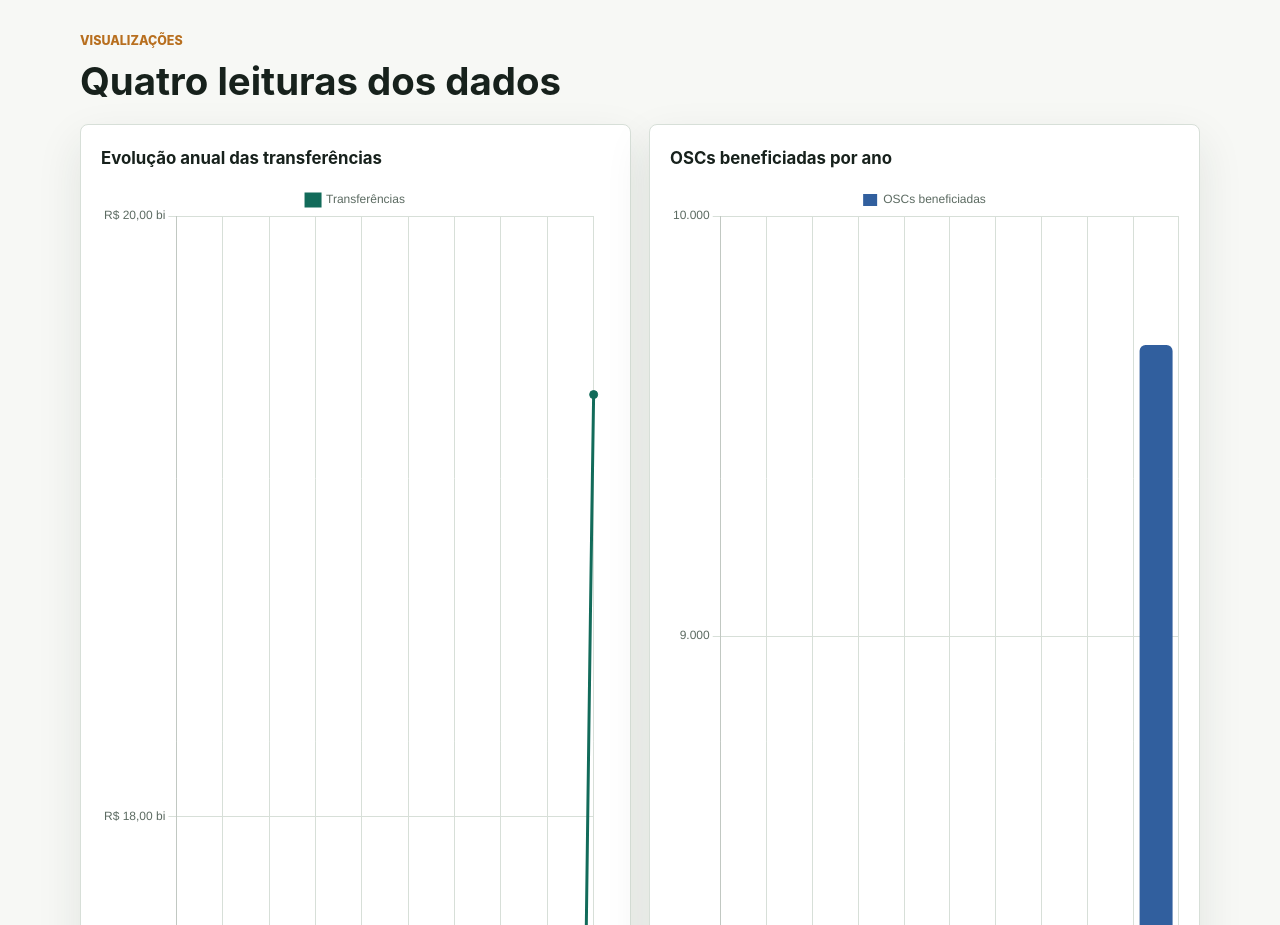
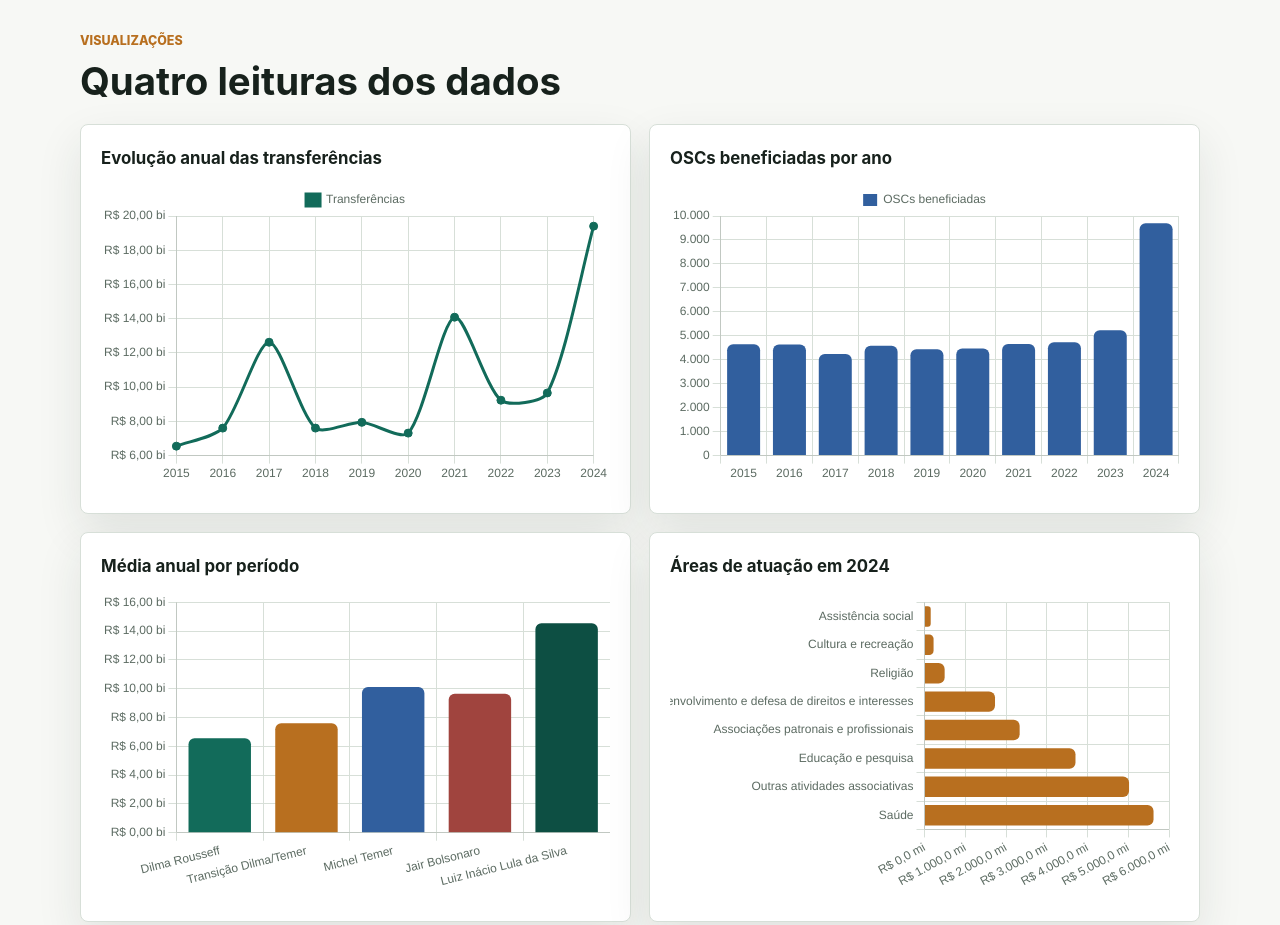
Before and after one commit to AlanzitoProgram/painel-osc-brasil, a plain HTML site: page index.html in a window 1280 px wide. Shown: the part 1240-2165 px from the top of the page. Drawn offline with nearby package versions, Linux system fonts and the light colour scheme.

Commit message:
Corrige estabilidade dos gráficos

```diff
--- a/css/components.css
+++ b/css/components.css
@@ -134,16 +134,23 @@ input[type="search"] {
 }
 
 .chart-card {
-  min-height: 390px;
+  height: 390px;
   padding: 20px;
+  display: flex;
+  flex-direction: column;
 }
+
 
 .chart-card h3 {
   font-size: 1.05rem;
 }
 
 .chart-card canvas {
-  min-height: 300px;
+  display: block;
+  width: 100% !important;
+  height: 300px !important;
+  max-height: 300px;
+  flex: 1;
 }
 
 .table-heading {
--- a/css/responsive.css
+++ b/css/responsive.css
@@ -71,12 +71,14 @@
   }
 
   .chart-card {
-    min-height: 340px;
-  }
+  height: 340px;
+}
+
 
   .chart-card canvas {
-    min-height: 260px;
-  }
+  height: 260px !important;
+  max-height: 260px;
+}
 
   .table-actions,
   .hero-actions {
--- a/js/graficos.js
+++ b/js/graficos.js
@@ -1,10 +1,35 @@
 import { formatarInteiro, formatarMoedaBilhoes, formatarMilhoes, media, obterCoresDoTema, somar } from "./utilitarios.js";
 
 const instancias = {};
+const ouvintesRedimensionamento = {};
+
+const redimensionarGrafico = (instancia) => {
+  if (!instancia?.canvas?.isConnected) {
+    return;
+  }
+
+  if (typeof window.requestAnimationFrame === "function") {
+    window.requestAnimationFrame(() => {
+      if (instancia?.canvas?.isConnected) {
+        instancia.resize();
+      }
+    });
+    return;
+  }
+
+  instancia.resize();
+};
 
 const destruir = (id) => {
-  if (instancias[id]) {
-    instancias[id].destroy();
+  const instancia = instancias[id];
+
+  if (instancia) {
+    if (ouvintesRedimensionamento[id]) {
+      window.removeEventListener("resize", ouvintesRedimensionamento[id]);
+      delete ouvintesRedimensionamento[id];
+    }
+
+    instancia.destroy();
     delete instancias[id];
   }
 };
@@ -53,7 +78,20 @@ const criarGrafico = (idCanvas, configuracao) => {
   }
 
   destruir(idCanvas);
-  instancias[idCanvas] = new Chart(canvas, configuracao);
+
+  const instancia = new Chart(canvas, configuracao);
+  instancias[idCanvas] = instancia;
+
+  if (ouvintesRedimensionamento[idCanvas]) {
+    window.removeEventListener("resize", ouvintesRedimensionamento[idCanvas]);
+  }
+
+  const tratarRedimensionamento = () => redimensionarGrafico(instancia);
+  ouvintesRedimensionamento[idCanvas] = tratarRedimensionamento;
+  window.addEventListener("resize", tratarRedimensionamento);
+
+  redimensionarGrafico(instancia);
+  return instancia;
 };
 
 export const calcularPeriodos = (transferencias, governos) => {
```
